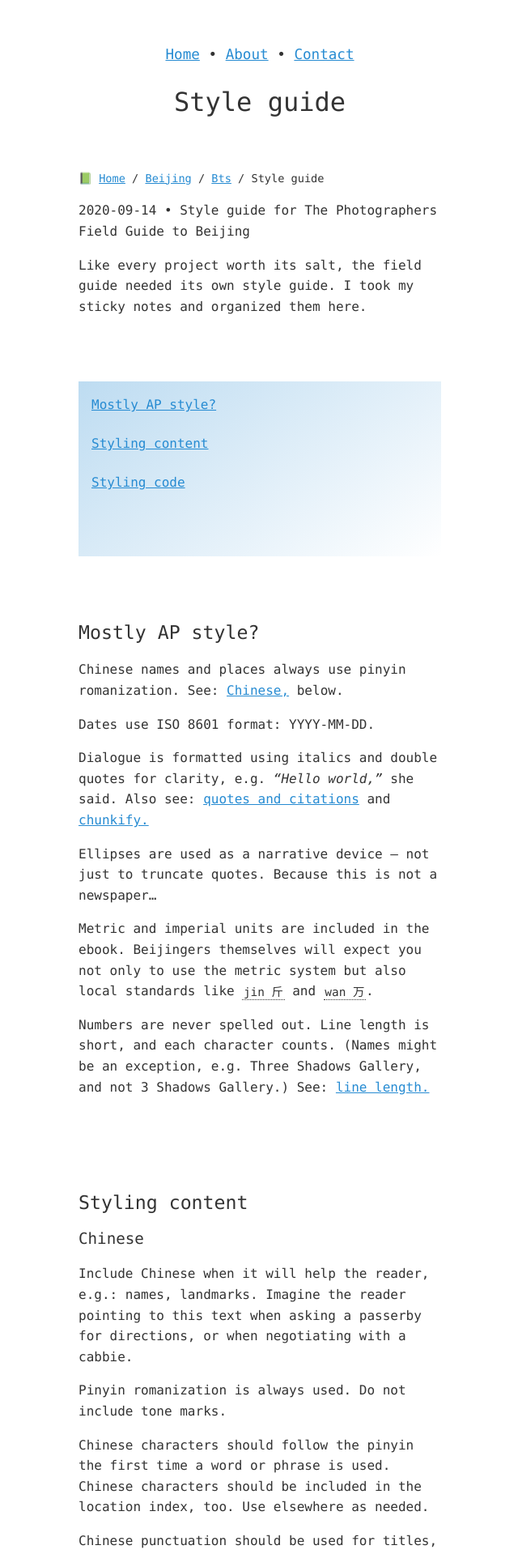
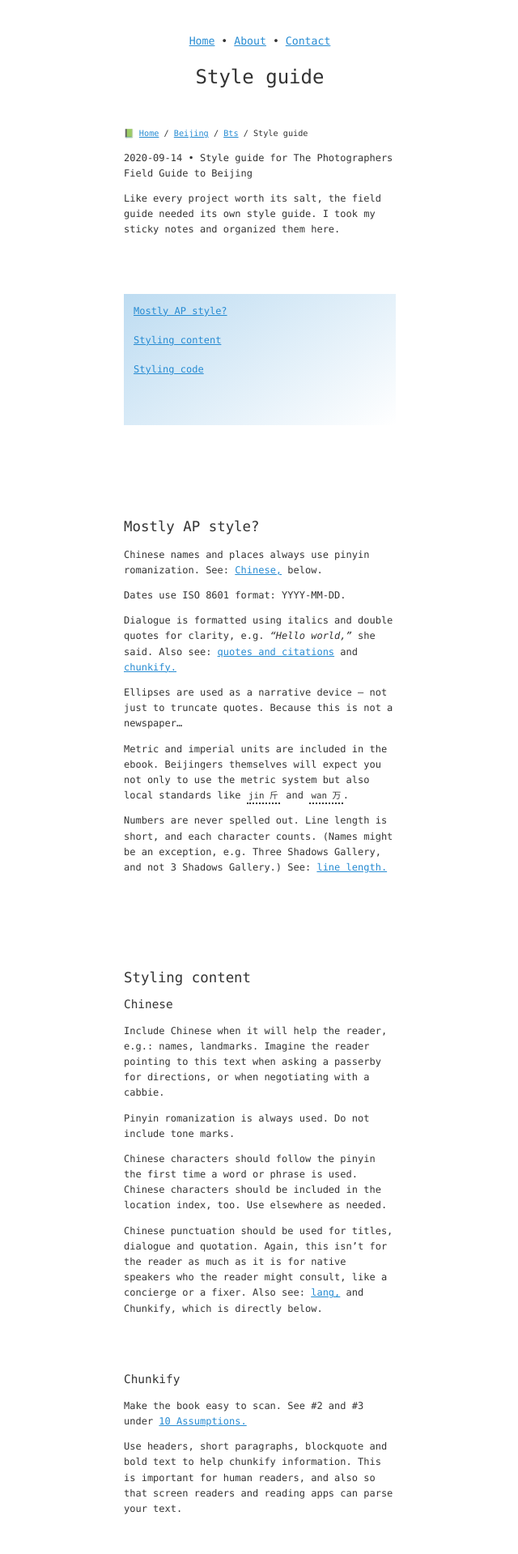
Before and after one commit to zachmccabe/zachmccabe.github.io, a Jekyll site: the page built from _beijing/style-guide.md, in a window 1280 px wide. Shown: the top 1919 px of the page at 81% size, without its empty margins (319-959 px from the left). Built offline with Jekyll 4.4.1, drawn with Linux system fonts in a browser that asks for light colours.

Commit message:
Update kao-nite-13.css

```diff
--- a/assets/kao-nite-13.css
+++ b/assets/kao-nite-13.css
@@ -6,7 +6,7 @@ body {
   background-color: #fff;
   color: #333;
   font-family: ui-monospace, Menlo, Monaco, "Cascadia Mono", "Segoe UI Mono", "Roboto Mono", "Oxygen Mono", "Ubuntu Monospace", "Source Code Pro","Fira Mono", "Droid Sans Mono", "Courier New", monospace;
-  font-size: 1em;
+  font-size: 12px;
   line-height: 1.6;
   word-wrap: break-word;
   overflow-wrap: break-word;
@@ -81,9 +81,14 @@ footer {
   padding: 1em 0.5em;
 }
 
+.kaoGRID {
+display: inline-flex;
+justify-content: space-between;
+}
+
 .kaoNAV {
   background: linear-gradient(145deg, rgba(38,139,210,0.3) 0%,  rgba(255,255,255,0) 100%);
-  margin: 5em auto 5em;
+  margin: 3rem auto 5rem;
   padding: 1em 0.5em;
 }
 
@@ -98,21 +103,23 @@ footer {
   padding-bottom: 0.9em;
 }
 
+/*
 .kaoQUOTE {
   border: 1px solid currentColor;
   font-size: 85%;
   margin: 5em 0 5em 0;
   padding: 0 1em 0;
 }
+*/
 
 hr {
   background-color: currentColor;
   border: none;
   color: currentColor;
   height: 0.1em;
-  margin: 5em 0 5em;
+  margin: 5rem 0;
   padding: 0;
-  width: 5em;
+  width: 5rem;
 }
 
 
@@ -126,21 +133,21 @@ aside, blockquote {
   width: 100%;
 }
 
-aside + h2, h3, h4 {
-  margin-top: 5em;
+aside + h2, aside + h3, aside + h4 {
+  margin-top: 5rem;
 }
 
-blockquote + h2, h3, h4 {
-  margin-top: 5em;
+blockquote + h2, blockquote + h3, blockquote + h4 {
+  margin-top: 5rem;
 }
 
 figure {
   text-align: left;
-  margin: 5em 0;
+  margin: 0;
 }
 
-figure + h2, h3, h4 {
-  margin-top: 5em;
+figure + h2, figure + h3, figure + h4 {
+  margin-top: 5rem;
 }
 
 figure img {
@@ -153,12 +160,24 @@ figure table {
   padding: 0;
 }
 
+figure + p {
+  margin-top: 3rem;
+}
+
 figcaption {
   color: currentColor;
   font-size: 85%;
   margin: 0;
   padding: 0;
   text-align: left;
+}
+
+.kaoLEDE figure {
+  margin: 0 auto 3rem;
+}
+
+.kaoINLINE figure {
+  margin: 1rem auto;
 }
 
 img {
@@ -217,9 +236,13 @@ li > ol, li > ul {
   margin-top: 0.5em;
 }
 
+ol + figure, ul + figure {
+  margin-top: 5rem;
+}
+
 table {
   border-collapse: collapse;
-  margin: 5em 0;
+  margin: 5rem 0;
   padding: 0;
   width: 100%;
 }
@@ -243,8 +266,8 @@ th, tr, td {
   border-top:1px solid currentColor;
 }
 
-table + h2, h3, h4 {
-  margin-top: 5em;
+table + h2, table + h3, table + h4 {
+  margin-top: 5rem;
 }
 
 
@@ -262,7 +285,7 @@ a[href*="//"]:not([href*="zachmccabe.com"]):after {
 }
 
 .breadcrumbs {
-font-size: 85%;
+  font-size: 85%;
 }
 
 code {
@@ -310,9 +333,11 @@ h4 {
   font-size: 108%;
 }
 
+/*
 .lede {
   font-size: 108%;
 }
+*/
 
 /*
 main > p:first-of-type {
@@ -331,11 +356,15 @@ mark {
 }
 
 p + h2 {
-  margin-top: 5em;
+  margin-top: 5rem;
 }
 
-p + h3, h4 {
-  margin-top: 3em;
+p + h3, p + h4 {
+  margin-top: 3rem;
+}
+
+p + figure {
+  margin-top: 3rem;
 }
 
 pre {
@@ -348,16 +377,16 @@ pre code {
   border-bottom: none;
 }
 
-pre + h2, h3, h4 {
-  margin-top: 5em;
+pre + h2, pre + h3, pre + h4 {
+  margin-top: 5rem;
 }
 
-ol + h2, h3, h4 {
-  margin-top: 5em;
+ol + h2, ol + h3, ol + h4 {
+  margin-top: 5rem;
 }
 
-ul + h2, h3, h4 {
-  margin-top: 5em;
+ul + h2, ul + h3, ul + h4 {
+  margin-top: 5rem;
 }
 
 @media (prefers-color-scheme: dark) {body {
@@ -365,3 +394,31 @@ ul + h2, h3, h4 {
   color: #ccc;
     }
 }
+
+/*
+The following responsive typography queries via Mike Foskett 🙏 Original on CodePen here:
+https://codepen.io/2kool2/pen/edgmmr
+*/
+
+/* This example begins from 320px | 20em  to  30px @ 1920px */
+@media (min-width: 20em) {
+  :root {
+    /* font-size: calc(1rem + ((1vw - .2em) / 1.37142857)); */
+  }
+}
+
+/* 1rem(16px) @ 48em(768px) increasing to 2rem(32px) @ 120em(1920px) */
+@media (min-width: 48em) {
+  :root {
+    font-size: calc(1rem + ((1vw - 0.48rem) * 1.3889));
+    /* Where: * 1.3889 = 100 * font_Size_Difference / viewport_Width_Difference */
+  }
+}
+
+/* Prevent font scaling beyond this breakpoint */
+@media (min-width: 120em) {
+  :root {
+    font-size: 2em;
+    /* Setting font-size to a fixed value */
+  }
+}
```
